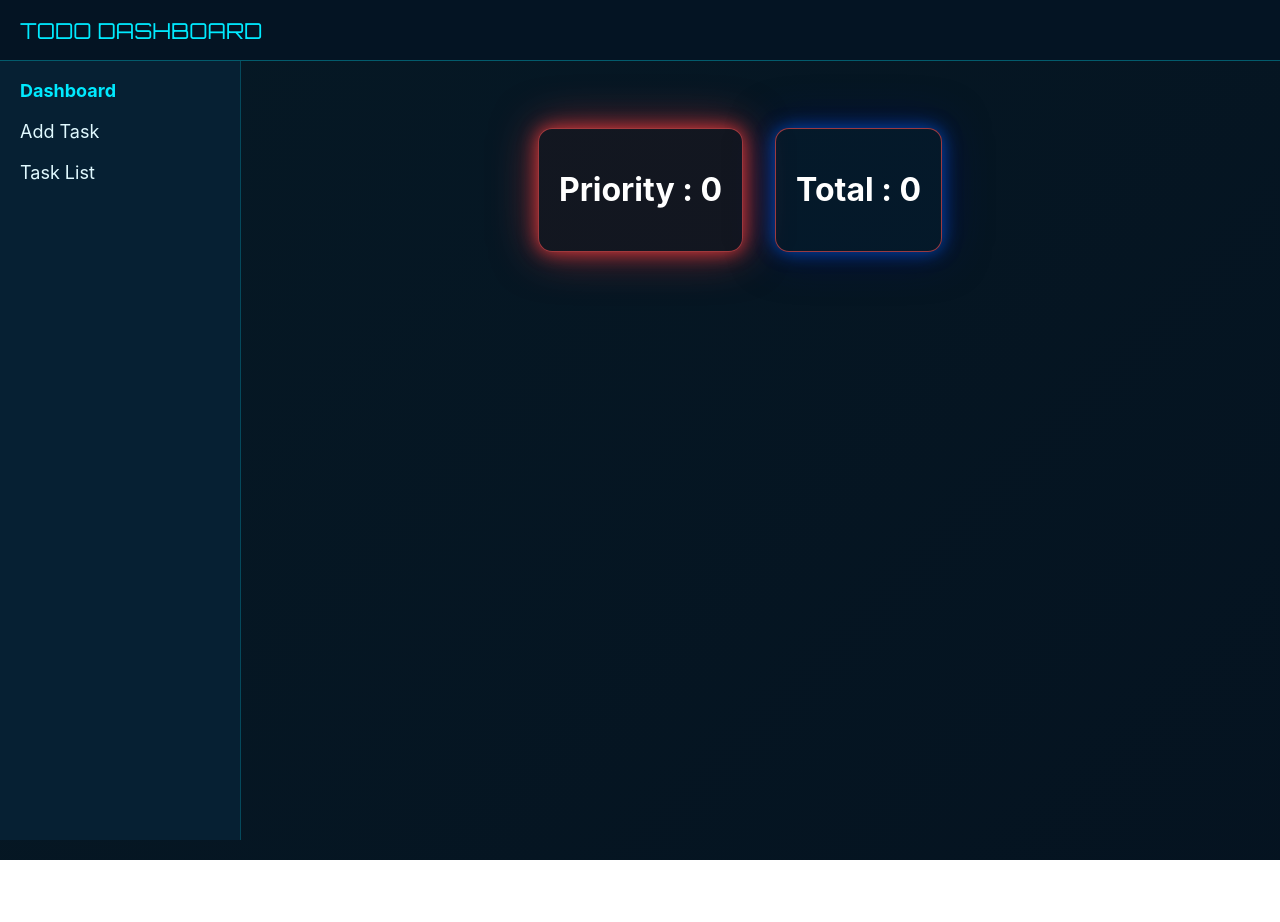
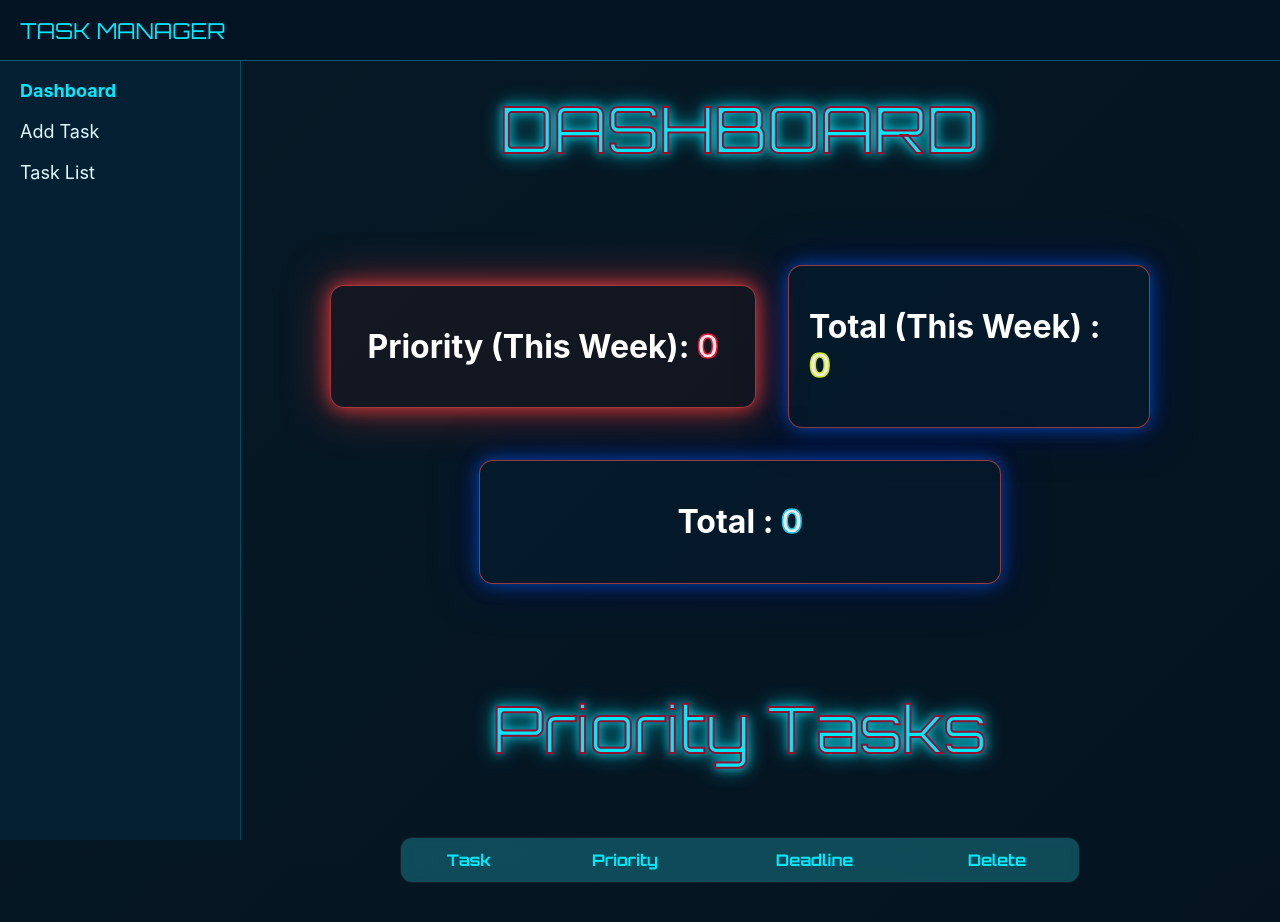
Before and after one commit to RiddhirupBera/Task-Manager-MERN, a React (Create React App) app in the folder frontend/: page / in a window 1280 px wide. Shown: the top 922 px of the page. Before the commit the page ends 860 px from the top, so only its background shows below. Built offline with nearby package versions, Linux system fonts and the light colour scheme.

Commit message:
UI changes

```diff
--- a/frontend/src/App.css
+++ b/frontend/src/App.css
@@ -124,7 +124,8 @@
 .pageHeading{
   font-size: 4rem;
   color: coral;
-  padding: 4rem;
+  padding-top: 0.5rem;
+  padding-bottom: 3rem;
   display: flex;
   align-items: center;
   justify-content: center;
@@ -143,6 +144,9 @@
   border-radius: 12px;
   box-shadow: 0 0 10px #00eaff80;
   transition: 0.3s ease;
+  width: 10rem;
+  height: 2.5rem;
+  margin-top : 90px
 }
 
 .addButton:hover{
@@ -201,6 +205,7 @@ body, html {
   justify-content: center;
   gap: 2rem;
   padding : 3rem;
+  flex-direction: column;
 }
 
 .tile1{
@@ -234,7 +239,13 @@ body, html {
   border-radius: 14px;
   padding: 20px;
   color: #fff;
-
+  width: 24rem;
+  display: flex;
+  align-items: center;
+  justify-content: center;
+transition:
+    transform 0.25s ease,
+    box-shadow 0.25s ease;
   /* Glow */
   box-shadow:
     0 0 12px rgba(255, 60, 60, 0.6),
@@ -263,6 +274,39 @@ body, html {
   border-radius: 14px;
   padding: 20px;
   color: #fff;
+  width: 20rem;
+  display: flex;
+  align-items: center;
+  justify-content: center;
+transition:
+    transform 0.25s ease,
+    box-shadow 0.25s ease;
+  box-shadow:
+    0 0 12px rgba(3, 98, 231, 0.6),
+    0 0 30px rgba(2, 8, 185, 0.4);
+
+  /* Smooth pulse */
+  animation: mediumPulse 1.8s infinite alternate;
+}
+.mediumGlow span {
+  color: #f0e8e8;
+  -webkit-text-stroke: 1.5px #cfec14;
+}
+
+
+.mediumGlow2 {
+  background: rgba(2, 67, 124, 0.08);
+  border: 1px solid rgba(255, 80, 80, 0.6);
+  border-radius: 14px;
+  padding: 20px;
+  color: #fff;
+  width: 30rem;
+  display: flex;
+  align-items: center;
+  justify-content: center;
+  transition:
+    transform 0.25s ease,
+    box-shadow 0.25s ease;
 
   /* Glow */
   box-shadow:
@@ -284,6 +328,30 @@ body, html {
       0 0 18px rgba(4, 88, 214, 0.8),
       0 0 45px rgba(2, 8, 109, 0.5);
   }
+}
+
+.mediumGlow2 span {
+  color: #f0e8e8;
+  -webkit-text-stroke: 1.5px #14cfec;
+}
+.urgentGlow span {
+  color: #f0e8e8;
+  -webkit-text-stroke: 1.5px #ec1438;
+}
+
+.urgentGlow:hover {
+  transform: translateY(-12px);
+
+}
+
+.mediumGlow:hover {
+  transform: translateY(-12px);
+
+}
+
+.mediumGlow2:hover {
+  transform: translateY(-12px);
+
 }
 
 .topHeader {
--- a/frontend/src/components/NewTask.js
+++ b/frontend/src/components/NewTask.js
@@ -74,7 +74,7 @@ export const NewTask = () =>{
         onClose={() => setNotification({ message: "", type: "" })}
       />
     <div className="centered">
-       <div className='pageHeading'>TODO</div>
+       <div className='pageHeading'>Add Task</div>
     <div className="row1">
         <label style={{color : "white"}} htmlFor="taskInput">Task</label>
       <input id='taskInput' type="text" value={task} onChange={handleTask} className='inputBox' ></input>
@@ -90,7 +90,7 @@ export const NewTask = () =>{
     </div>
     <div className='row1'><button onClick={handleSubmit} className = 'addButton'>Add</button></div>
     {/* <div className='row1'><button onClick={()=>{console.log("redux",taskList)}} className = 'addButton'>Check</button></div> */}
-    <div className='row1'><button onClick={callAPI} className = 'addButton'>Call</button></div>
+    {/* <div className='row1'><button onClick={callAPI} className = 'addButton'>Call</button></div> */}
 
 
 
--- a/frontend/src/components/dashboard.js
+++ b/frontend/src/components/dashboard.js
@@ -3,6 +3,7 @@ import '../App.css'
 import { useDispatch,useSelector } from 'react-redux';
 import { add, remove } from '../store/taskSlice';
 import axios from "axios";
+import { TaskListDisplay } from './taskListDisplay';
 
 export const Dashboard = () =>{
     const taskList = useSelector(state => state.taskState.taskList);
@@ -12,19 +13,36 @@ export const Dashboard = () =>{
     const priorityTaskWeek = taskList.filter(t=>{
         const taskDate = new Date(t.date);
         const diffDays = (taskDate - now) / (1000 * 60 * 60 * 24);
-        return diffDays <= 7 && diffDays >= 0; // upcoming within a week
+        return diffDays <= 7 && diffDays >= 0 && t.priority==="High";
+    });
+    const taskWeek = taskList.filter(t=>{
+        const taskDate = new Date(t.date);
+        const diffDays = (taskDate - now) / (1000 * 60 * 60 * 24);
+        return diffDays <= 7 && diffDays >= 0;
     });
     return(
         <>
+        <div className='pageHeading'>
+            DASHBOARD
+        </div>
         <div className='dashboardContainer'>
+            <div style={{display : "flex", justifyContent : "center", alignItems : "center", gap : "2rem"}}>
             <div className='urgentGlow'>
-                <h1>Priority : {priorityTaskWeek.length}</h1>
+                <h1>Priority (This Week): <span>{priorityTaskWeek.length}</span></h1>
             </div>
 
             <div className='mediumGlow'>
-                 <h1>Total : {total}</h1>
+                 <h1>Total (This Week) : <span>{taskWeek.length}</span></h1>
+            </div>
             </div>
 
+            <div className='mediumGlow2'>
+                 <h1>Total : <span>{total}</span></h1>
+            </div>
+
+        </div>
+        <div className='dashboardContainer'>
+            <TaskListDisplay tasks={priorityTaskWeek} title={"Priority Tasks"}/>
         </div>
         </>
     )
--- a/frontend/src/components/taskList.js
+++ b/frontend/src/components/taskList.js
@@ -16,6 +16,9 @@ export const TaskList = () =>{
 
     return(
         <div style={{paddingBottom : "40px"}}>
+            <div className='pageHeading'>
+                TASK LIST
+            </div>
         <table className='tableStyle'>
             <thead>
                             <tr>
--- /dev/null
+++ b/frontend/src/components/taskListDisplay.js
@@ -0,0 +1,47 @@
+import { useState } from 'react'
+import '../App.css'
+import { useDispatch,useSelector } from 'react-redux';
+import { add, remove } from '../store/taskSlice';
+import axios from "axios";
+
+export const TaskListDisplay = ({tasks, title}) =>{
+
+    const dispatch = useDispatch();
+
+    const deleteRow = (id) =>{
+        dispatch(remove(id));
+    }
+
+    return(
+        <div style={{paddingBottom : "40px", width : "90%"}}>
+            <div className='pageHeading'>
+                {title}
+            </div>
+        <table className='tableStyle'>
+            <thead>
+                            <tr>
+                                <th>Task</th>
+                                <th>Priority</th>
+                                <th>Deadline</th>
+                                <th>Delete</th>
+                            </tr>
+                        </thead>
+                        <tbody>
+
+        {tasks.map((t)=>(
+            // <div className="row1">
+                <tr>
+            <td>{t.task}</td>
+            <td>{t.priority}</td>
+            <td>{t.date}</td>
+            <td><button onClick={()=>deleteRow(t.id)} className='deleteBtn'>❌</button></td>
+            </tr>
+            // </div>
+        ))}
+
+        </tbody>
+        </table>
+
+    </div>
+    )
+}
--- a/frontend/src/layout/appLayout.js
+++ b/frontend/src/layout/appLayout.js
@@ -6,7 +6,7 @@ export const AppLayout = () => {
     <>
       {/* FIXED HEADER */}
       <div className="topHeader">
-        TODO DASHBOARD
+        TASK MANAGER
       </div>
 
       {/* FIXED SIDEBAR */}
```
